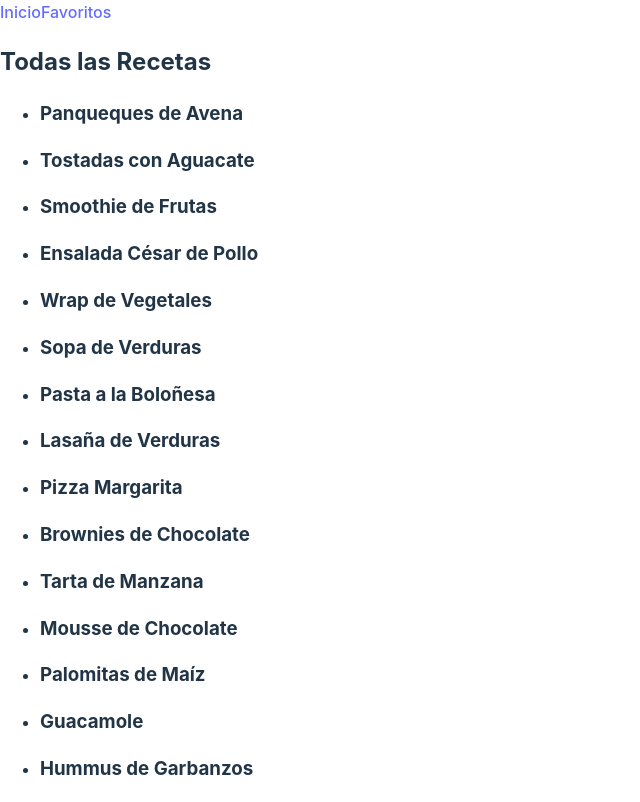
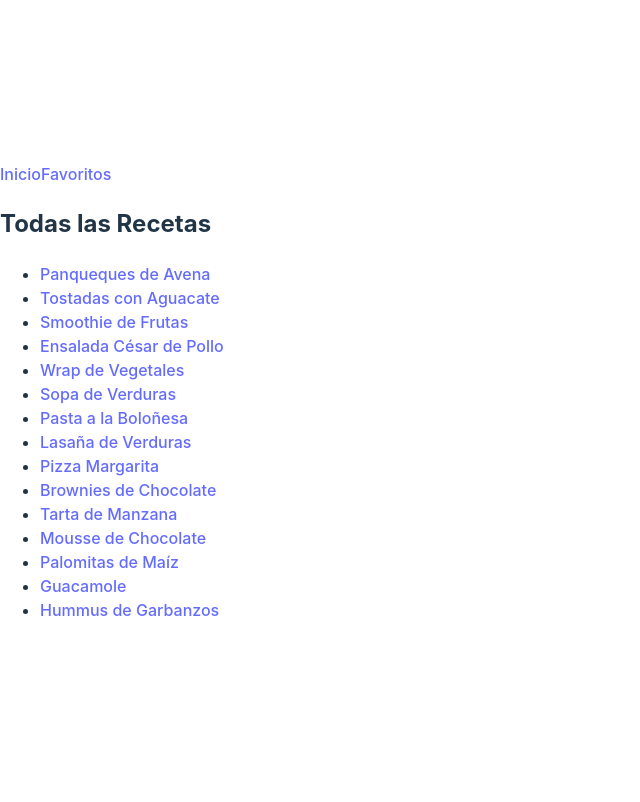
Before and after one commit to SamuWeb777/flotante, a React (Vite) app: page / in a window 1280 px wide. Shown: the whole page, without its empty margins (0-640 px from the left). Built offline with nearby package versions, Linux system fonts and the light colour scheme.

Commit message:
Implementación de x funcionalidad

```diff
--- a/src/components/Recetas.jsx
+++ b/src/components/Recetas.jsx
@@ -1,6 +1,6 @@
 import { useRecetas } from '../hooks/useRecetas';
 import { useFavoritos } from '../context/FavoritosContext';
-import { useNavigate } from 'react-router-dom';
+import { Link, useNavigate } from 'react-router-dom';
 
 export default function Recetas() {
   const recetas = useRecetas();
@@ -27,7 +27,7 @@ export default function Recetas() {
       <ul>
         {recetas.map((receta) => (
           <li key={receta.id}>
-            <h3 onClick={() => handleRecetaClick(receta)}>{receta.nombre}</h3>
+            <Link onClick={() => handleRecetaClick(receta)}>{receta.nombre}</Link>
           </li>
         ))}
       </ul>
```
